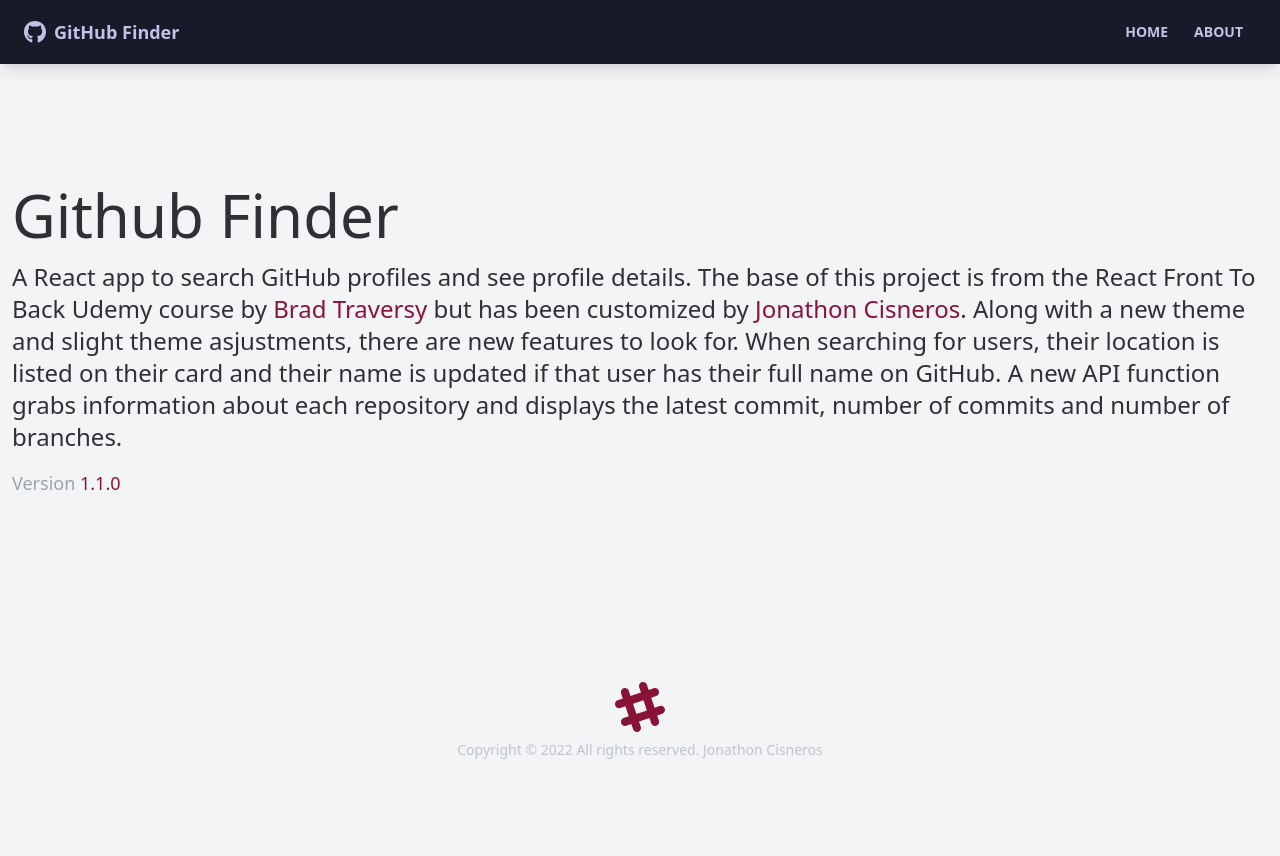
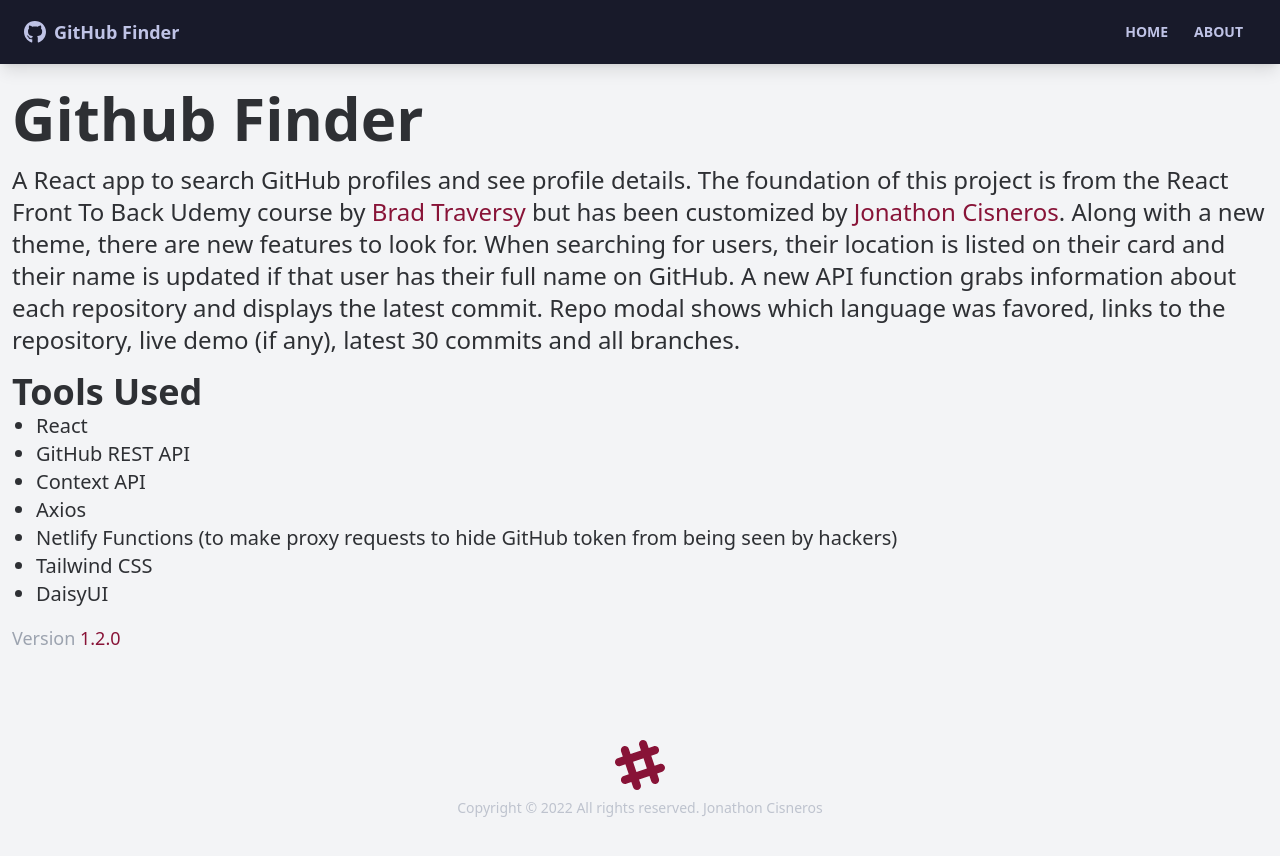
Before and after one commit to JonathonCisneros/github-finder, a React (Create React App) app: page /about in a window 1280 px wide. Before the commit the page ends 800 px from the top, so only its background shows below. Built offline with nearby package versions, Linux system fonts and the light colour scheme.

Commit message:
update about page, user page and minor repo item changes

```diff
--- a/src/components/repos/RepoItem.jsx
+++ b/src/components/repos/RepoItem.jsx
@@ -175,14 +175,14 @@
             htmlFor={id}
             className='btn btn-primary btn-outline text-base-100 modal-button '
           >
-            More Repo Info
+            More Info
           </label>
         </div>
       </div>
 
       {/* Repo Modal */}
       <input type='checkbox' id={id} className='modal-toggle' />
-      <label htmlFor={id} className='modal transition-all'>
+      <label htmlFor={id} className='modal'>
         <label
           htmlFor=''
           className='modal-box relative max-w-3xl max-h-[60vh] md:max-h-[90vh]'
@@ -200,12 +200,20 @@
             </h1>
           </div>
 
+          {/* Description */}
+          {description !== null && (
+            <>
+              <h2 className='text-2xl font-bold'>Description</h2>
+              <p className='text-md mb-2'>{description}</p>
+            </>
+          )}
+
           {/* Top language used */}
           {language !== null && (
             <>
-              <h2 className='text-md md:text-lg mb-3'>
-                <span className='font-bold'>{user.name || login} </span>heavily
-                favored{' '}
+              <h2 className='text-2xl font-bold'>Language</h2>
+              <h3 className='text-md md:text-lg mb-3'>
+                {user.name || login} heavily favored{' '}
                 {language === 'CSS' ? (
                   <>
                     <DiCss3 className='inline mb-1 text-xl  text-[#563d7c]' />{' '}
@@ -283,7 +291,7 @@
                   <span className='font-bold'>{language}</span>
                 )}{' '}
                 in this project.
-              </h2>
+              </h3>
             </>
           )}
 
@@ -341,8 +349,8 @@
 
           {/* Display branches */}
           {branches.length > 0 ? (
-            <div className='collapse collapse-arrow border border-base-300 bg-base-100 rounded-box mb-3'>
-              <input type='checkbox' className='transition-all' />
+            <div className='collapse collapse-arrow border border-base-300 bg-base-100 rounded-box mb-3 transition-all'>
+              <input type='checkbox' />
               <h3 className='text-xl font-bold collapse-title'>
                 {branches.length}
                 {branches.length === 1 ? ' Branch' : ' Branches'}
@@ -365,7 +373,7 @@
 
           {/* Display each commit (30 max) */}
           {commits.length > 0 ? (
-            <div className='collapse collapse-arrow border border-base-300 bg-base-100 rounded-box'>
+            <div className='collapse collapse-arrow border border-base-300 bg-base-100 rounded-box transition-all'>
               <input type='checkbox' />
               <h3 className='text-xl font-bold collapse-title'>
                 {commits.length}
--- a/src/pages/About.jsx
+++ b/src/pages/About.jsx
@@ -1,10 +1,10 @@
 function About() {
   return (
     <>
-      <h1 className='text-4xl md:text-6xl mb-4'>Github Finder</h1>
+      <h1 className='text-4xl md:text-6xl mb-4 font-bold'>Github Finder</h1>
       <p className='mb-4 text-lg md:text-2xl font-light'>
-        A React app to search GitHub profiles and see profile details. The base
-        of this project is from the
+        A React app to search GitHub profiles and see profile details. The
+        foundation of this project is from the
         <a href='https://www.udemy.com/course/modern-react-front-to-back/'>
           {' '}
           React Front To Back
@@ -33,15 +33,28 @@
             Jonathon Cisneros
           </a>
         </strong>
-        . Along with a new theme and slight theme asjustments, there are new
-        features to look for. When searching for users, their location is listed
-        on their card and their name is updated if that user has their full name
-        on GitHub. A new API function grabs information about each repository
-        and displays the latest commit, number of commits and number of
-        branches.
+        . Along with a new theme, there are new features to look for. When
+        searching for users, their location is listed on their card and their
+        name is updated if that user has their full name on GitHub. A new API
+        function grabs information about each repository and displays the latest
+        commit. Repo modal shows which language was favored, links to the
+        repository, live demo (if any), latest 30 commits and all branches.
       </p>
+      <h2 className='text-2xl md:text-4xl font-bold'>Tools Used</h2>
+      <ul className='list-disc ml-6 mb-4 text-lg md:text-xl font-light'>
+        <li>React</li>
+        <li>GitHub REST API</li>
+        <li>Context API</li>
+        <li>Axios</li>
+        <li>
+          Netlify Functions (to make proxy requests to hide GitHub token from
+          being seen by hackers)
+        </li>
+        <li>Tailwind CSS</li>
+        <li>DaisyUI</li>
+      </ul>
       <p className='text-lg text-gray-400'>
-        Version <span className='text-primary'>1.1.0</span>
+        Version <span className='text-primary'>1.2.0</span>
       </p>
     </>
   )
--- a/src/pages/User.jsx
+++ b/src/pages/User.jsx
@@ -55,7 +55,7 @@
           </Link>
         </div>
 
-        <div className='grid grid-cols-1 xl:grid-cols-3 lg:grid-cols-3 md:grid-cols-3 mb-8 md:gap-8'>
+        <div className='grid grid-cols-1 md:grid-cols-3 mb-4 md:gap-8'>
           <div className='custom-card-image mb-6 md:mb-0 px-8 md:px-0'>
             <div className='card rounded-lg shadow-xl image-full'>
               <figure>
@@ -88,9 +88,11 @@
                 </a>
               </div>
             </div>
+          </div>
+        </div>
 
-            <div className='w-full rounded-lg shadow-md bg-base-100 stats'>
-              <div className='grid grid-cols-1 md:stats'>
+        <div className='w-full rounded-lg shadow-md bg-base-100 stats mb-6'>
+          <div className='grid md:stats'>
             {location && (
               <div className='stat'>
                 <div className='stat-title text-sm'>Location</div>
@@ -121,8 +123,6 @@
                 </div>
               </div>
             )}
-              </div>
-            </div>
           </div>
         </div>
 
```
Lines whose indentation alone changed are shown as unchanged.
